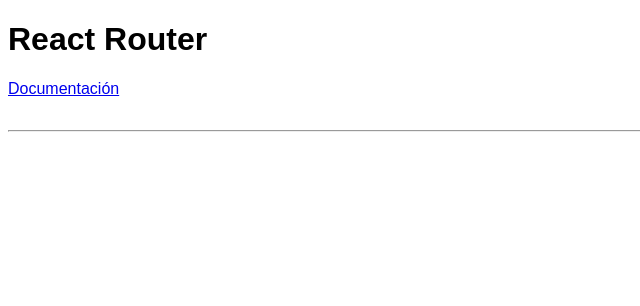
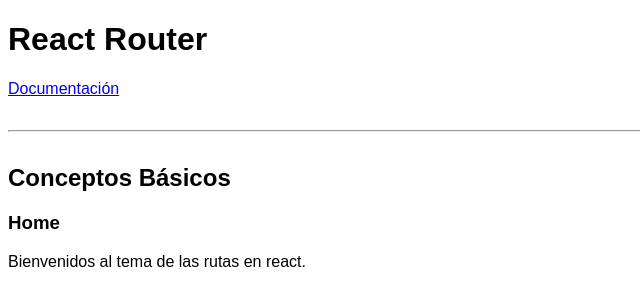
Before and after one commit to Codereggs/ReactRouter-Info, a React (Create React App) app: page / in a window 1280 px wide. Shown: the top 306 px of the page, without its empty margins (0-640 px from the left). Built offline with nearby package versions, Linux system fonts and the light colour scheme.

Commit message:
feat react router principles

```diff
--- a/src/components/ConceptosBasicos.js
+++ b/src/components/ConceptosBasicos.js
@@ -1,5 +1,24 @@
 import React from "react";
+import { BrowserRouter as Router, Route, Switch } from "react-router-dom";
 
 export const ConceptosBasicos = () => {
-  return <div></div>;
+  return (
+    <div>
+      <h2>Conceptos Básicos</h2>
+      <Router>
+        <Switch>
+          <Route exact path="/">
+            <h3>Home</h3>
+            <p>Bienvenidos al tema de las rutas en react.</p>
+          </Route>
+          <Route exact path="/acerca">
+            <h3>Acerca</h3>
+          </Route>
+          <Route exact path="/contacto">
+            <h3>Contacto</h3>
+          </Route>
+        </Switch>
+      </Router>
+    </div>
+  );
 };
```
